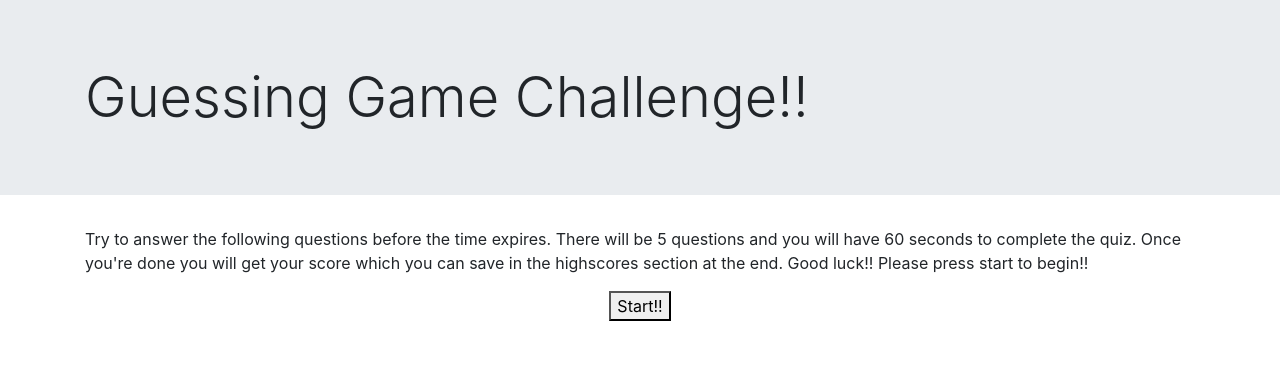
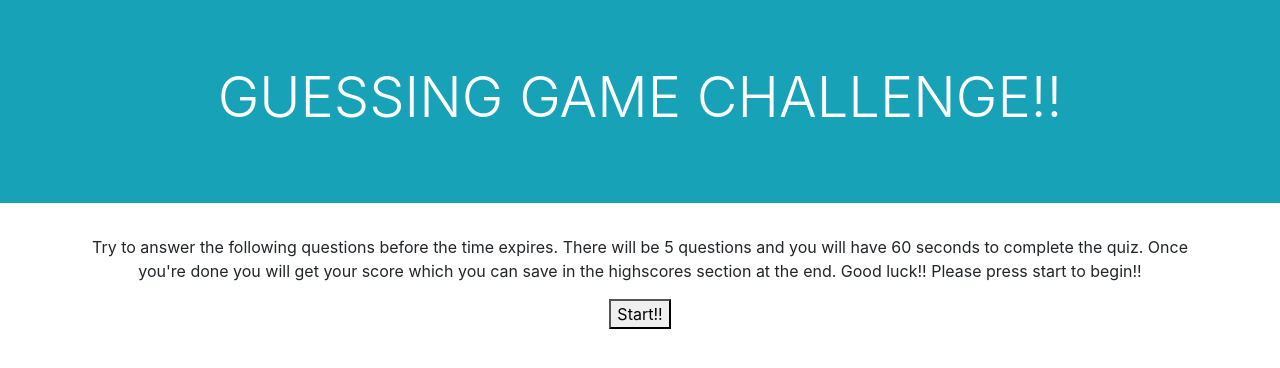
Before and after one commit to dspark8916/Guessing-Game, a plain HTML site: page index.html in a window 1280 px wide. Drawn offline with nearby package versions, Linux system fonts and the light colour scheme; files that its build step writes are made by us from their sources.

Commit message:
modified jumbotron

```diff
--- a/index.html
+++ b/index.html
@@ -13,12 +13,12 @@
 </head>
 <body>
 
-<div class = "jumbotron jumbotron-fluid" >
-    <div class="container">
-        <header class="display-4">Guessing Game Challenge!!</header>
+    <div class = "jumbotron jumbotron-fluid bg-info text-white text-center text-uppercase">
+        <div class="container">
+            <h1 class="display-4">Guessing Game Challenge!!</h1>
+        </div>
     </div>
-</div>
-    <div class="container">
+    <div class="container text-center">
         <div class="row justify-content-center" id = "rules">
             <div class="col-md-auto slide">
             <p>
```
